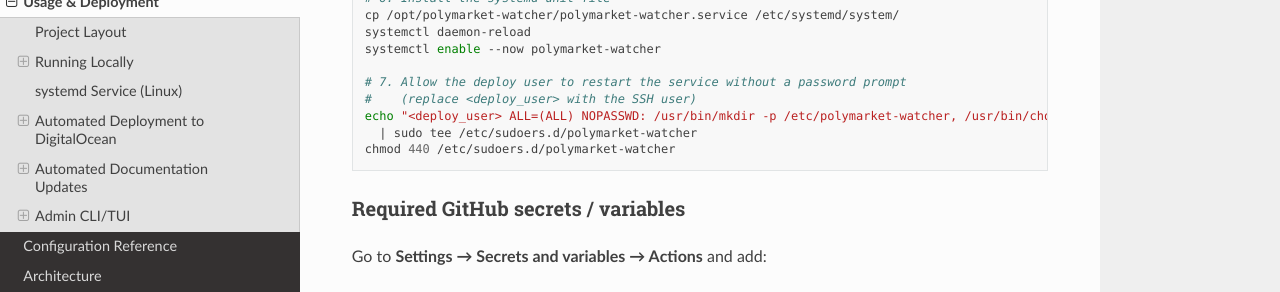
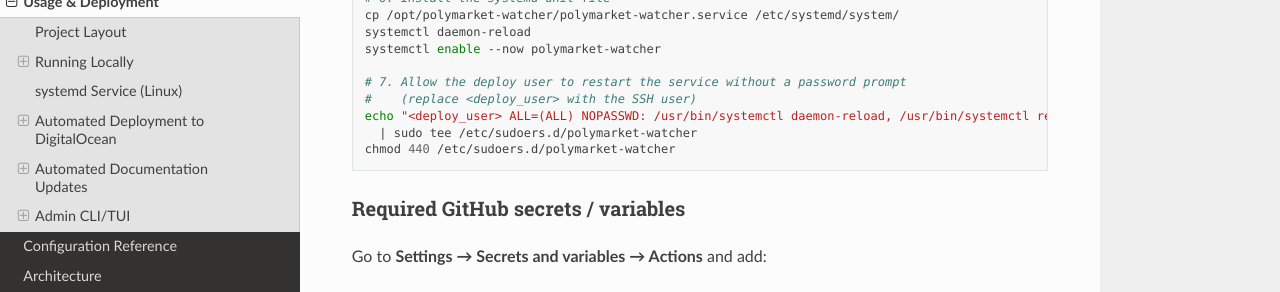
Before and after one commit to Billthekidz/symmetrical-carnival, a Sphinx documentation site: the page built from docs/usage.md, in a window 1280 px wide and 900 px high, scrolled down 2453 px. Shown: the part 151-443 px from the top of the window. Built offline with Sphinx 7.4.7 and the Read the Docs theme 3.1.0, drawn with Linux system fonts in a browser that asks for light colours.

Commit message:
Revert "Fix service crash: deploy script now creates /etc/polymarket-watcher/ and seeds config"
This reverts commit 3ae8868e52d78e86d0fbe78a719eae612776c8f2.

````diff
--- a/docs/usage.md
+++ b/docs/usage.md
@@ -142,7 +142,7 @@
 
 # 7. Allow the deploy user to restart the service without a password prompt
 #    (replace <deploy_user> with the SSH user)
-echo "<deploy_user> ALL=(ALL) NOPASSWD: /usr/bin/mkdir -p /etc/polymarket-watcher, /usr/bin/chown <deploy_user>\:<deploy_user> /etc/polymarket-watcher, /usr/bin/chmod 750 /etc/polymarket-watcher, /usr/bin/systemctl daemon-reload, /usr/bin/systemctl restart polymarket-watcher, /usr/bin/systemctl status polymarket-watcher" \
+echo "<deploy_user> ALL=(ALL) NOPASSWD: /usr/bin/systemctl daemon-reload, /usr/bin/systemctl restart polymarket-watcher, /usr/bin/systemctl status polymarket-watcher" \
   | sudo tee /etc/sudoers.d/polymarket-watcher
 chmod 440 /etc/sudoers.d/polymarket-watcher
 ```
````
Also changed, not shown: 1 other file.
